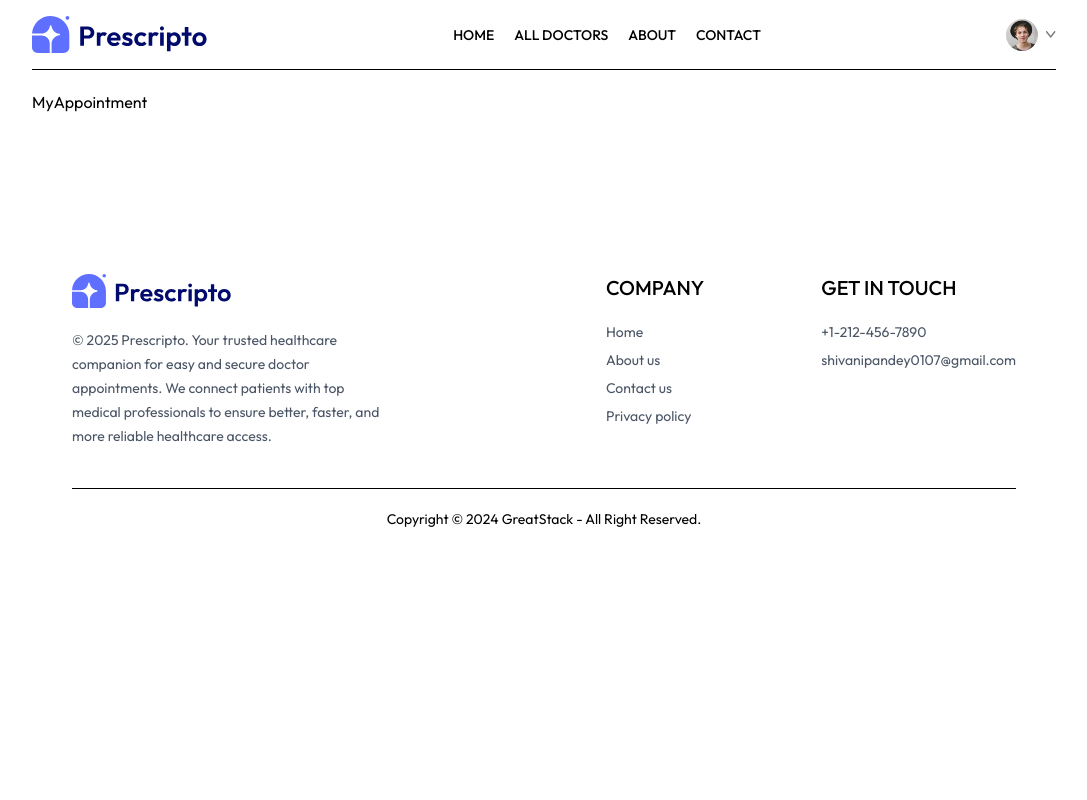
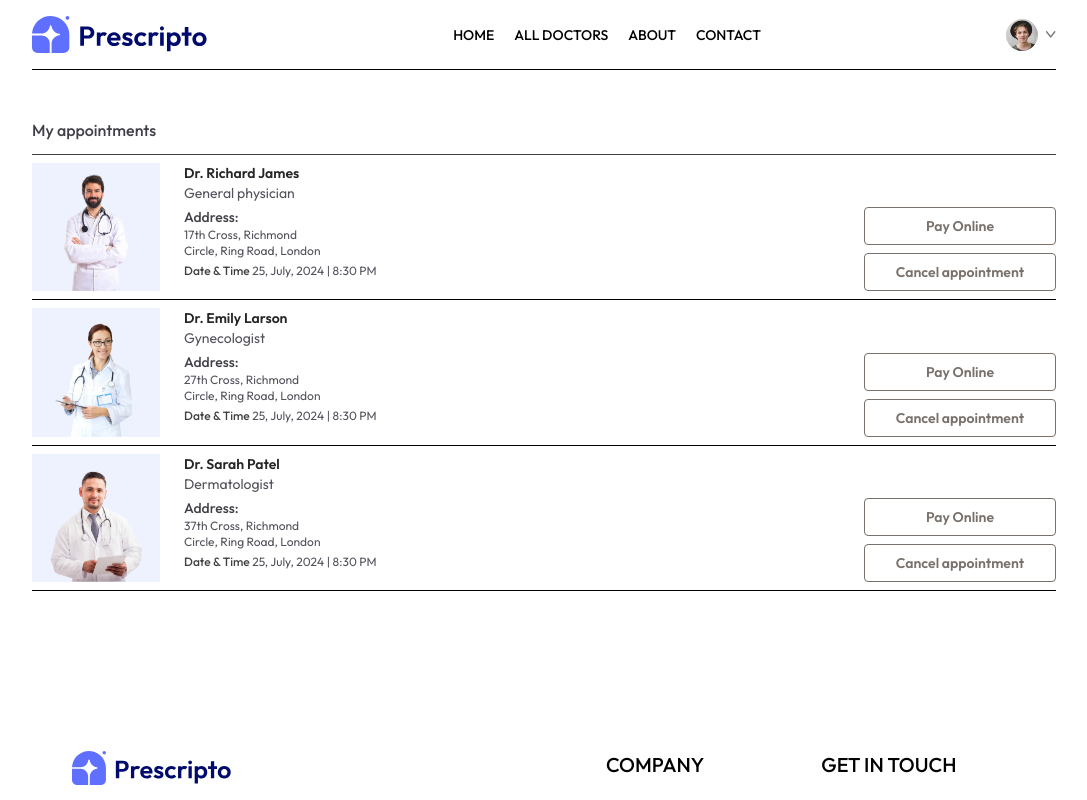
Before and after one commit to shivanipandey5678/Appointment-Booking-System, a React (Vite) app in the folder frontend/: page /my-appointment in a window 1280 px wide. Shown: the top 800 px of the page, without its empty margins (96-1183 px from the left). Built offline with nearby package versions, Linux system fonts and the light colour scheme.

Commit message:
Add MyAppointment component with appointment card layout

```diff
--- a/frontend/src/pages/MyAppointment.jsx
+++ b/frontend/src/pages/MyAppointment.jsx
@@ -1,8 +1,42 @@
 import React from 'react'
+import { AppContext } from '../context/AppContext'
+import { useContext } from 'react'
 
 const MyAppointment = () => {
+
+  const {doctors} = useContext(AppContext)
+
   return (
-    <div>MyAppointment</div>
+ <div>
+      <p className='pb-3 mt-12 font-medium text-zinc-700 border-b'>My appointments</p>
+     <div >
+      {
+          doctors&&  doctors.slice(0,3).map((item,index)=>(
+            <div key={index} className='grid grid-cols-[1fr_2fr] gap-4 sm:flex sm:gap-6 py-2 border-b'>
+              <div>
+                <img src={item.image} alt="doc_image" className='w-32 bg-indigo-50'/>
+              </div>
+              <div className='flex-1 text-sm text-zinc-600'>
+                <p className='text-neutral-800 font-semibold'>{item.name}</p>
+                <p>{item.speciality}</p>
+                <p className='text-zinc-700 font-medium mt-1'>Address:</p>
+                <p className='text-xs'>{item.address.line1}</p>
+                <p className='text-xs'>{item.address.line2}</p>
+                <p className='text-xs mt-1'><span className='text-xs text-neutral-700 font-medium '>Date & Time </span> 25, July, 2024 | 8:30 PM</p>
+              </div>
+              <div></div>
+              <div className='flex flex-col gap-2 justify-end'>
+                <button className='text-sm text-stone-500 font-semibold  text-center sm:min-w-48 py-2 border rounded hover:bg-indigo-600 hover:text-white transition-all duration-300'>Pay Online</button>
+                <button className='text-sm text-stone-500 font-semibold  text-center sm:min-w-48 py-2 border rounded hover:bg-red-600 hover:text-white transition-all duration-300'>Cancel appointment</button>
+
+              </div>
+
+            </div>
+          ))
+        }
+      </div>
+
+    </div>
   )
 }
 
```
